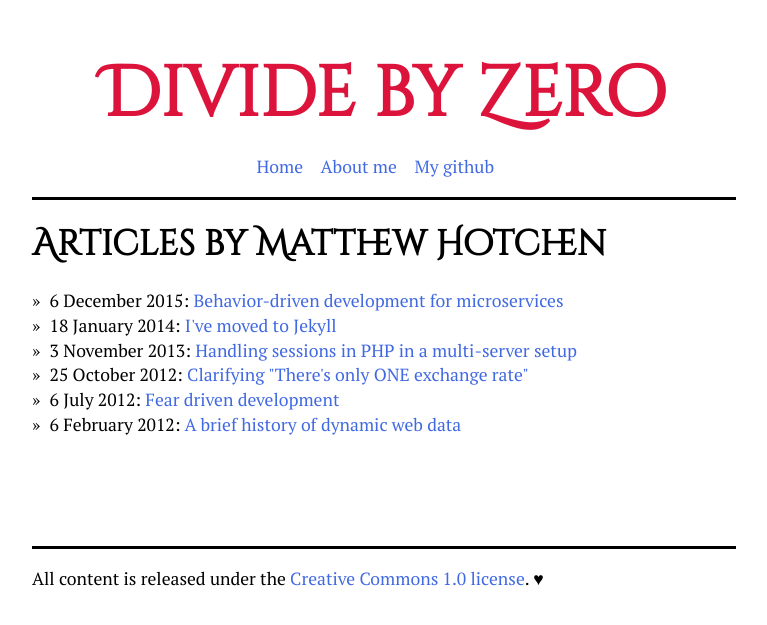
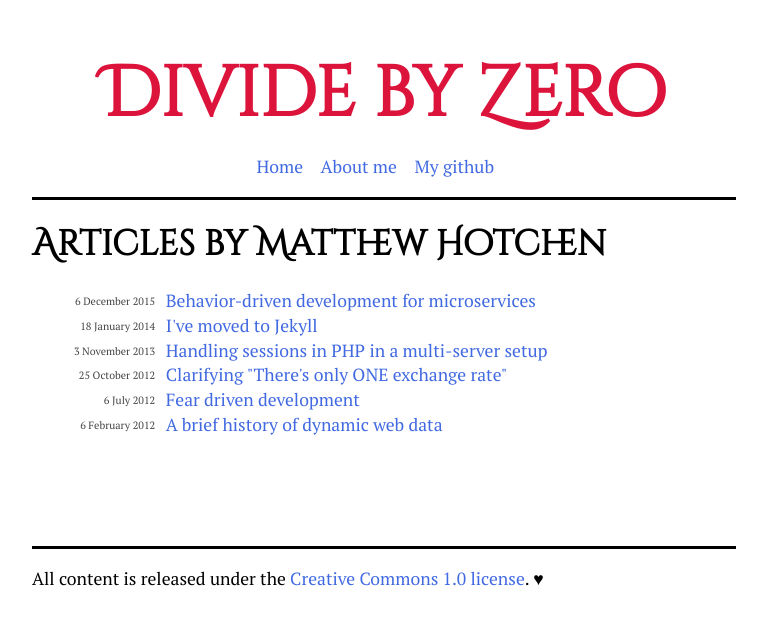
Before and after one commit to mhotchen/mhotchen.github.io, a Jekyll site: the page built from index.html, in a window 1280 px wide. Shown: the top 625 px of the page, without its empty margins (256-1023 px from the left). Built offline with Jekyll 4.4.1, drawn with Linux system fonts in a browser that asks for light colours.

Commit message:
Improvements to the home page
Especially around the post list since the date was quite invasive
visually

```diff
--- a/assets/css/main.css
+++ b/assets/css/main.css
@@ -70,3 +70,7 @@ body > article > * {clear: left;}
 body > article > .highlight {clear: both;}
 body > article > p:first-of-type:first-letter {font: 400 600%/0.8em 'Cinzel Decorative', sans-serif; float: left; display: block; margin: 0.1em 0.2em 0 0;}
 body > article > p:last-of-type {font-size: 0.8em; color: #444;}
+
+body > section nav ul {text-indent: 0;}
+body > section nav li:before {content: none; display: none; width: 0;}
+body > section .post-date {color: #444; font-size: 0.6em; display: block; float: left; text-align: right; width: 11em; padding-right: 1em;}
--- a/index.html
+++ b/index.html
@@ -5,9 +5,11 @@ title: Articles by Matthew Hotchen
 
 <section>
 	<h1>{{ page.title }}</h1>
-	<ul>
-		{% for post in site.posts %}
-			<li><time datetime="{{ post.date | date_to_xmlschema}}">{{ post.date | date: "%-d %B %Y" }}</time>: <a href="{{ post.url }}">{{ post.title }}</a>
-		{% endfor %}
-	</ul>
+	<nav>
+		<ul>
+            {% for post in site.posts %}
+                <li><time class="post-date" datetime="{{ post.date | date_to_xmlschema}}">{{ post.date | date: "%-d %B %Y" }}</time> <a href="{{ post.url }}">{{ post.title }}</a>
+            {% endfor %}
+        </ul>
+	</nav>
 </section>
```
